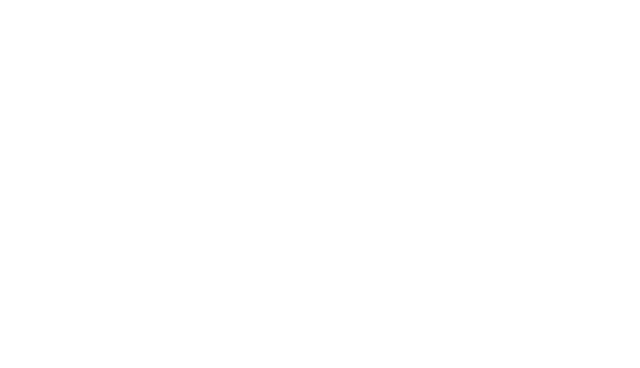
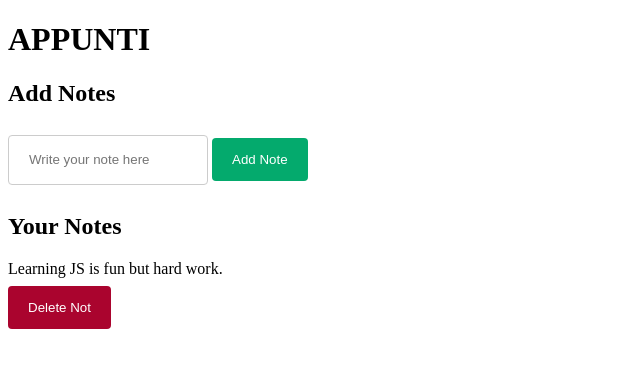
Before and after one commit to Paul72187/Appunti, a website: page index.html in a window 1280 px wide. Shown: the whole page, without its empty margins (0-640 px from the left). Drawn offline with Linux system fonts and the light colour scheme.

Commit message:
html and css

```diff
--- a/index.html
+++ b/index.html
@@ -8,8 +8,25 @@
     <link rel="stylesheet" href="style.css">
 </head>
 <body>
+    <h1>APPUNTI</h1>
 
+   <section>
+       <h2>Add Notes</h2>
+       <input type="text"
+       cols="40"
+       rows="5"
+       style="width:200px; height:50px;"
+       name="Text1"
+       id="Text1"
+       value="" placeholder="Write your note here"/>
+    </input>
+    <input type="submit" value="Add Note">
+   </section>
 
- <script src="src/appunti.js"></script>
-</body>
-</html>
+   <section>
+       <h2>Your Notes</h2>
+       <div class="addedNote">
+        Learning JS is fun but hard work.
+      </div>
+      <input type="delete" value="Delete Note">
+   </section>
--- a/style.css
+++ b/style.css
@@ -0,0 +1,32 @@
+input[type=text], select {
+  width: 100%;
+  padding: 12px 20px;
+  margin: 8px 0;
+  display: inline-block;
+  border: 1px solid #ccc;
+  border-radius: 4px;
+  box-sizing: border-box;
+}
+
+/* Style the submit button */
+input[type=submit] {
+  width: 10;
+  background-color: #04AA6D;
+  color: white;
+  padding: 14px 20px;
+  margin: 8px 0;
+  border: none;
+  border-radius: 4px;
+  cursor: pointer;
+}
+
+input[type=delete] {
+  width: 5%;
+  background-color: #aa042e;
+  color: white;
+  padding: 14px 20px;
+  margin: 8px 0;
+  border: none;
+  border-radius: 4px;
+  cursor: pointer;
+}
```
